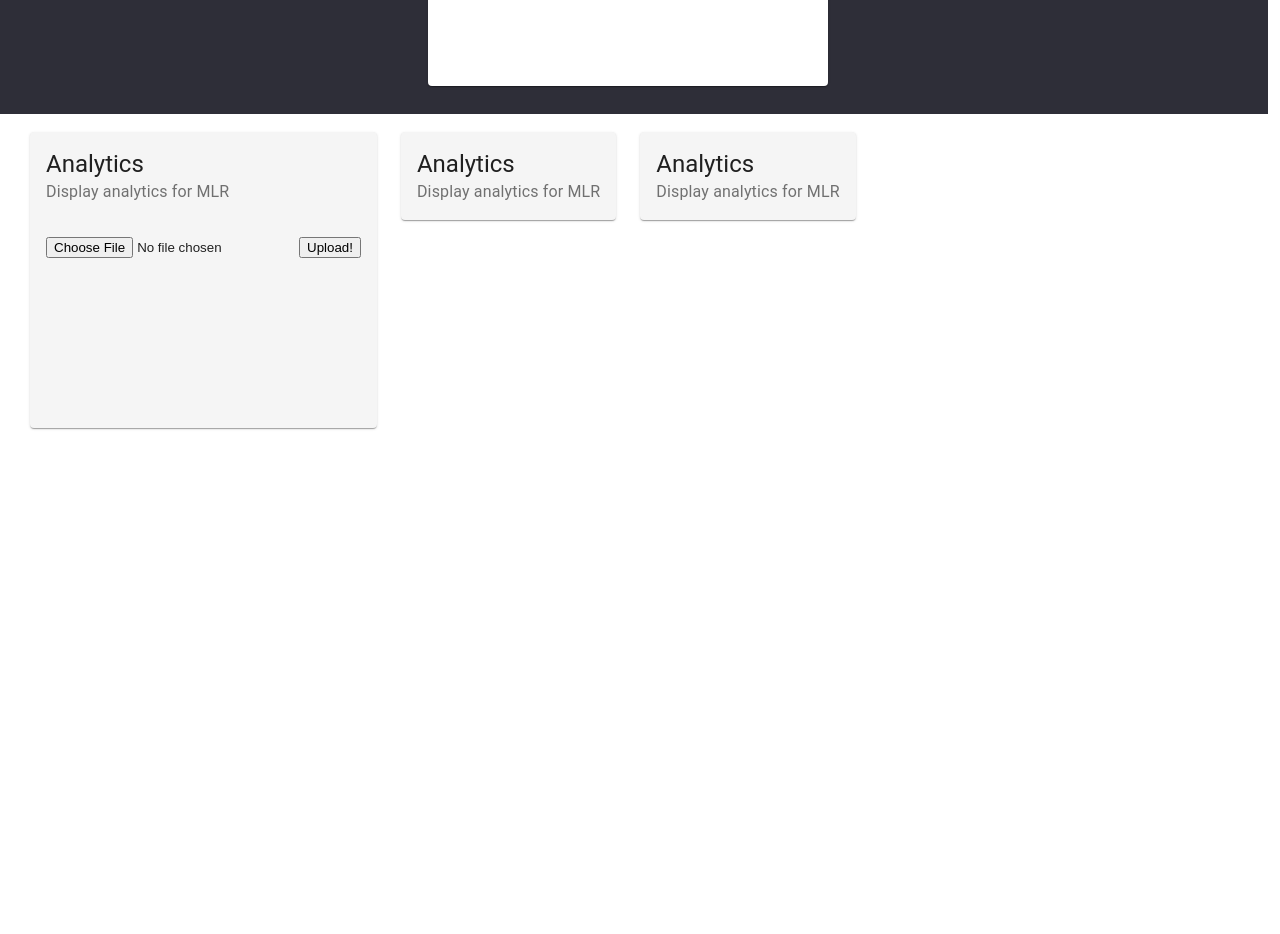
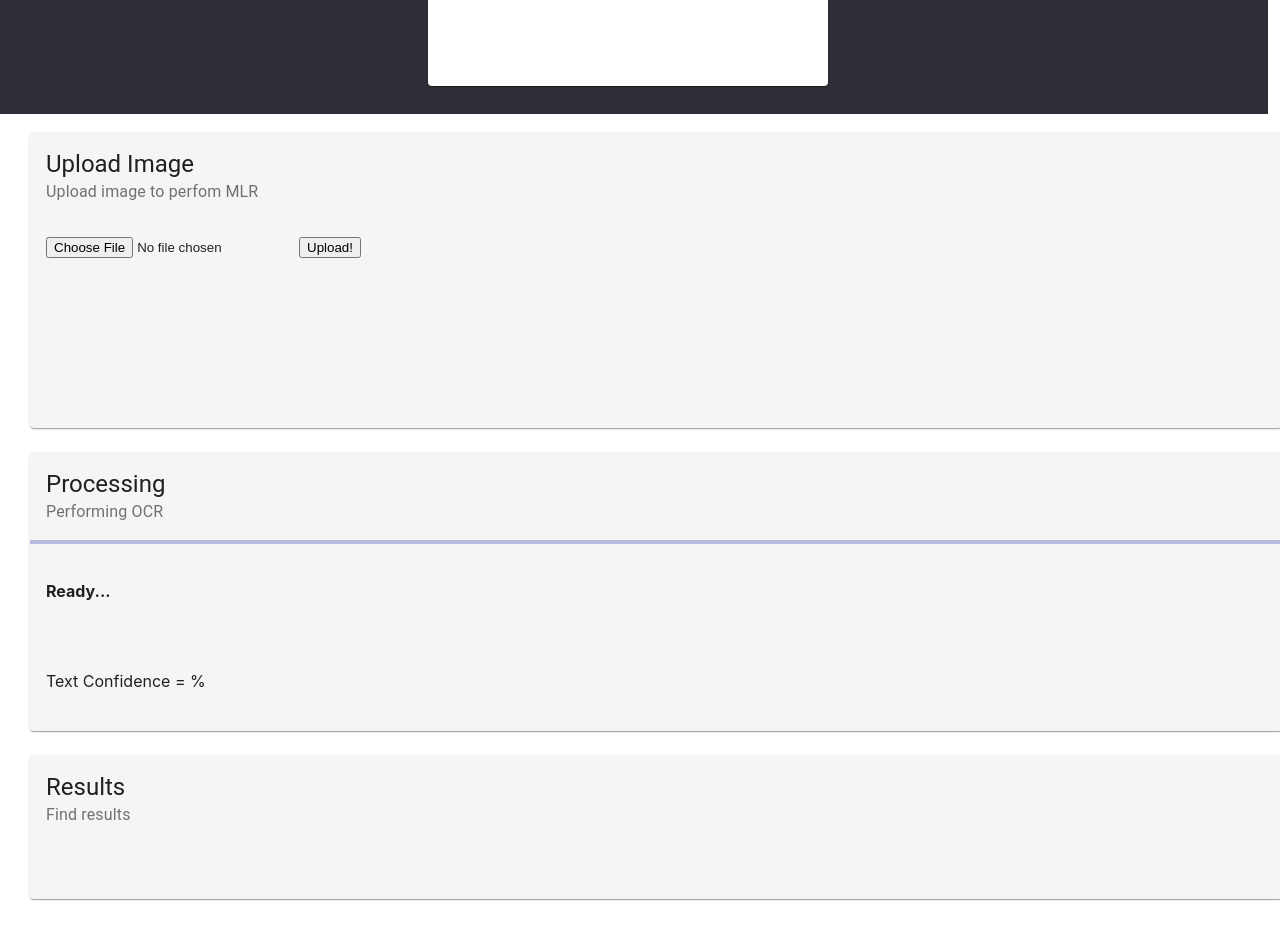
Before and after one commit to RohitSh26/js-mlr-ocr, a React (Create React App) app: page / in a window 1280 px wide. Shown: the part 926-1860 px from the top of the page. Built offline with nearby package versions, Linux system fonts and the light colour scheme.

Commit message:
Working with drawing bounding boxes

```diff
--- a/package.json
+++ b/package.json
@@ -14,6 +14,7 @@
     "react-konva": "^16.13.0-6",
     "react-router-dom": "^5.2.0",
     "react-scripts": "3.4.3",
+    "tesseract.js": "^2.1.3",
     "use-image": "^1.0.6"
   },
   "scripts": {
--- a/src/components/Home.js
+++ b/src/components/Home.js
@@ -1,4 +1,7 @@
-import { Card, CardHeader, CardContent, Grid, IconButton, Divider } from '@material-ui/core';
+import {
+    Card, CardHeader, CardContent, Grid, IconButton, Divider, LinearProgress,
+    List, ListItem, ListItemText
+} from '@material-ui/core';
 import React, { Component, useEffect, useRef, useState } from 'react';
 import { makeStyles } from '@material-ui/core/styles';
 import { Typography } from '@material-ui/core';
@@ -8,6 +11,8 @@ import { ArrowForwardSharp, FlareSharp } from '@material-ui/icons';
 import CanvasComponent from '../components/canvas'
 
 import testimge from '../static/img/testcase1.jpg'
+
+import { createWorker, RecognizeResult } from 'tesseract.js';
 
 const useStyles = makeStyles((theme) => ({
     root: {
@@ -55,6 +60,14 @@ function HomeComponent() {
     const [isUploadComplete, setIsUploadComplete] = useState(false);
     const [canvasRef, setCanvasRef] = useState(useRef(null));
     const [canvasContainer, setCanvasContainer] = useState(useRef(null));
+    const [context, setContext] = useState(null);
+    var [ratio, setRatio] = useState(null);
+
+    const [progress, setProgress] = useState(0.0);
+    const [status, setStatus] = useState('Ready...');
+
+    const [result, setResult] = useState({});
+    const [lines, setLines] = useState([]);
 
     const fileChangedHandler = (event) => {
         setselectedFile(event.target.files[0]);
@@ -64,7 +77,7 @@ function HomeComponent() {
 
     });
 
-    const uploadHandler = () => {
+    const uploadHandler = async () => {
         console.log(selectedFile);
 
         setImage(selectedFile);
@@ -72,12 +85,42 @@ function HomeComponent() {
         setIsUploadComplete(true);
 
         setCanvasRef(canvasRef.current);
-        const context = canvasRef.current.getContext('2d');
+        const ctx = canvasRef.current.getContext('2d');
+
+        setContext(ctx);
 
         const image = new Image();
-        image.onload = () => drawImageScaled(context, image);
+        image.onload = () => drawImageScaled(ctx, image);
         image.src = URL.createObjectURL(selectedFile);
 
+        setImage(image);
+
+        var worker = createWorker({
+            logger: m => {
+                setProgress(m.progress * 100);
+                setStatus(m.status);
+            } //setState({ status: m.status, progress: m.progress * 100 }),
+        });
+
+        await worker.load();
+        await worker.loadLanguage('eng');
+        await worker.initialize('eng');
+
+        const { data } = await worker.recognize(selectedFile);
+        var listOfBannedWords = ['CRM', 'sales lead', 'brown', 'solutions', 'solution'];
+        var foundBannedWords = [];
+
+        if (data) {
+            setStatus('OCR Complete.')
+            console.log(data);
+            setResult(data);
+            setLines(data.lines);
+        }
+
+    }
+
+    const handleListItemClick = (event, line) => {
+        drawBBox(line.bbox);
     }
 
     // tslint:disable-next-line:no-any
@@ -87,7 +130,7 @@ function HomeComponent() {
 
         const hRatio = width / img.width;
         const vRatio = height / img.height;
-        var     ratio = Math.min(hRatio, vRatio);
+        var ratio = Math.min(hRatio, vRatio);
         if (ratio > 1) {
             ratio = 1;
         }
@@ -96,7 +139,39 @@ function HomeComponent() {
 
         ctx.clearRect(0, 0, img.width, img.width);
         ctx.drawImage(img, 0, 0, img.width, img.height, 0, 0, img.width * ratio, img.height * ratio);
+
+        setRatio(ratio);
     }
+
+    const redrawImage = () => {
+        const ctx = canvasRef.current.getContext('2d');
+        console.log(image);
+        if (image) {
+
+            drawImageScaled(ctx, image);
+        }
+    }
+
+    const drawBBox = (bbox) => {
+        if (bbox) {
+            redrawImage();
+
+            if (ratio === null) {
+                throw new Error('ratio not set');
+            }
+
+            context.beginPath();
+            context.moveTo(bbox.x0 * ratio, bbox.y0 * ratio);
+            context.lineTo(bbox.x1 * ratio, bbox.y0 * ratio);
+            context.lineTo(bbox.x1 * ratio, bbox.y1 * ratio);
+            context.lineTo(bbox.x0 * ratio, bbox.y1 * ratio);
+            context.closePath();
+            context.strokeStyle = '#bada55';
+            context.lineWidth = 2;
+            context.stroke();
+        }
+    }
+
 
     return (
         <>
@@ -190,7 +265,7 @@ function HomeComponent() {
 
             <Grid
                 container
-                direction="row"
+                direction="column"
 
                 className={classes.pipeline}
                 spacing={3}
@@ -199,8 +274,8 @@ function HomeComponent() {
                 <Grid item alignItems='center' justify="center" >
                     <Card className={classes.cardrootprocessing}>
                         <CardHeader
-                            title={'Analytics'}
-                            subheader={'Display analytics for MLR'}
+                            title={'Upload Image'}
+                            subheader={'Upload image to perfom MLR'}
                         >
 
                         </CardHeader>
@@ -219,21 +294,49 @@ function HomeComponent() {
                 <Grid item>
                     <Card className={classes.cardrootprocessing}>
                         <CardHeader
-                            title={'Analytics'}
-                            subheader={'Display analytics for MLR'}
+                            title={'Processing'}
+                            subheader={'Performing OCR'}
                         >
 
                         </CardHeader>
+
+                        <LinearProgress variant="determinate" value={progress} />
+                        <CardContent>
+                            <h4>{status}</h4>
+                        </CardContent>
+                        <CardContent>
+                            <p>Text Confidence = {result.confidence} %</p>
+                            <p>{result.text}</p>
+                        </CardContent>
                     </Card>
                 </Grid>
+
+
                 <Grid item>
                     <Card className={classes.cardrootprocessing}>
                         <CardHeader
-                            title={'Analytics'}
-                            subheader={'Display analytics for MLR'}
+                            title={'Results'}
+                            subheader={'Find results'}
                         >
 
                         </CardHeader>
+                        {result ?
+
+                            <CardContent>
+                                <List component="nav" aria-label="secondary mailbox folder">
+                                    {lines.map((row) => (
+                                        <ListItem
+                                            button
+                                            onClick={(event) => handleListItemClick(event, row)}
+                                        >
+                                            <ListItemText primary={row.text} />
+                                        </ListItem>
+                                    ))}
+                                </List>
+                            </CardContent>
+                            :
+                            <p>'results wil appear here..'</p>
+                        }
                     </Card>
                 </Grid>
             </Grid>
```
Also changed, not shown: 1 other file (tests, documents, lock files or other folders).
